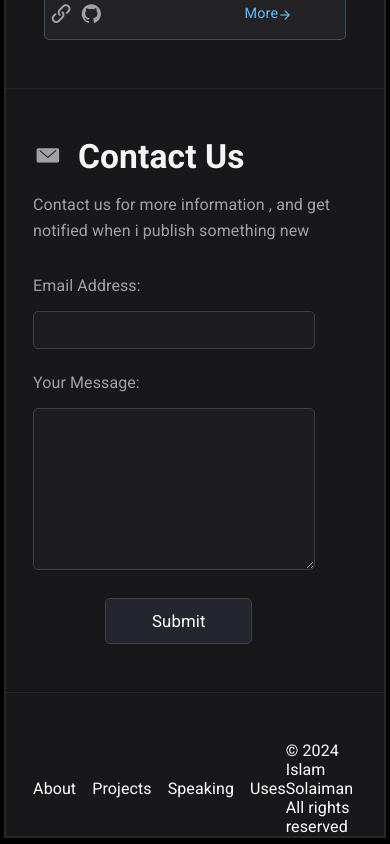
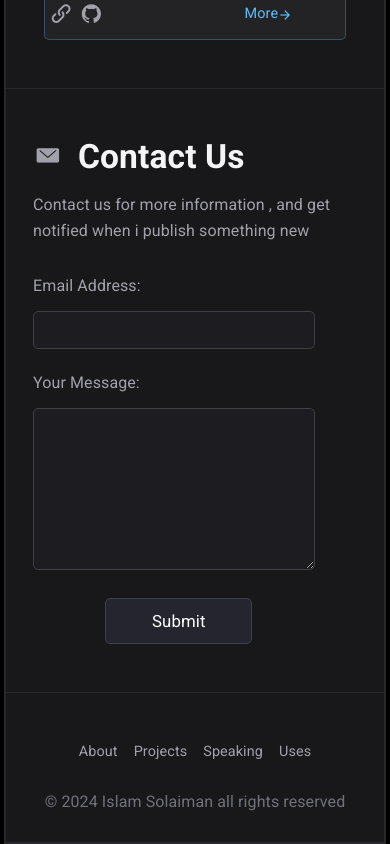
Before and after one commit to islam-solaiman/Portfolio-Website, a React (Create React App) app: page / in a window 390 px wide. Shown: the part 2794-3638 px from the top of the page. Built offline with nearby package versions, Linux system fonts and the light colour scheme.

Commit message:
Footer styling

```diff
--- a/src/componnets/5-footer/Footer.js
+++ b/src/componnets/5-footer/Footer.js
@@ -10,7 +10,7 @@ export default function Footer() {
         <li><a href=''>Speaking</a></li>
         <li><a href=''>Uses</a></li>
       </ul>
-      <p>&copy; 2024 Islam Solaiman  All rights reserved</p>
+      <p>&copy; 2024 Islam Solaiman  all rights reserved</p>
     </footer>
   )
 }
--- a/src/componnets/5-footer/footer.css
+++ b/src/componnets/5-footer/footer.css
@@ -1,8 +1,36 @@
 
 footer.flex{
     justify-content: space-between;
+    padding-bottom: 1.9rem ;
 }
 
 footer.flex ul.flex{
     gap: 1rem;
 }
+
+footer.flex ul a{
+    color: var(--subtitle);
+    font-size: .9rem;
+}
+
+footer.flex ul a:hover{
+    color: var(--blue);
+    font-size: .9rem;
+    font-weight: 500;
+}
+
+footer.flex p{
+    color: rgb(113, 113, 122);
+}
+
+
+/* =================================
+   Responsive Design (Media query)
+==================================== */
+
+@media(max-width:800px){
+    footer.flex{
+        flex-direction: column;
+        gap: 2rem;
+    }
+}
```
